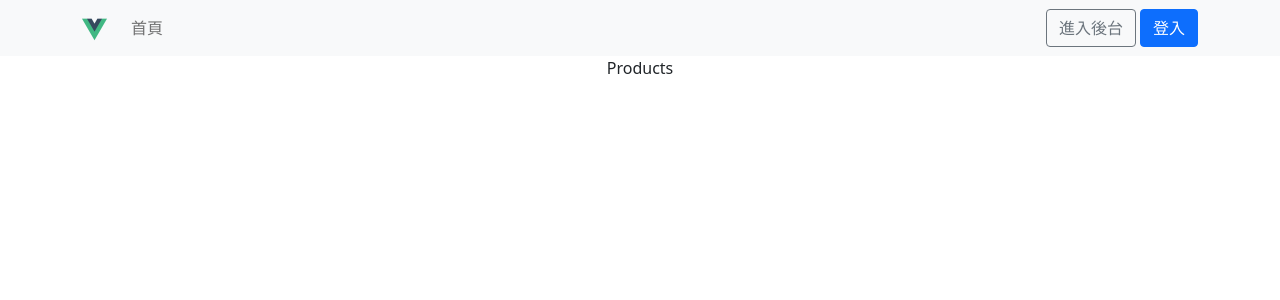
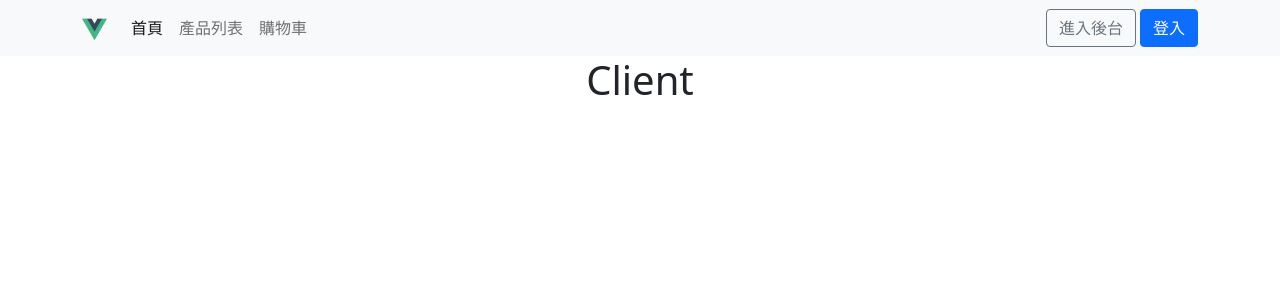
Before and after one commit to ken888686/hex-vue-router, a Vue app: page / in a window 1280 px wide. Shown: the top 300 px of the page. Built offline with nearby package versions, Linux system fonts and the light colour scheme; what vue-loading-overlay, vue3-cookies would draw is missing.

Commit message:
update client & admin pages

```diff
--- a/src/App.vue
+++ b/src/App.vue
@@ -12,6 +12,5 @@ export default {
   components: {
     Navbar,
   },
-  mounted() {},
 };
 </script>
--- a/src/components/Navbar.vue
+++ b/src/components/Navbar.vue
@@ -27,42 +27,83 @@
         id="navbarSupportedContent"
         class="collapse navbar-collapse"
       >
-        <ul class="navbar-nav me-auto mb-2 mb-lg-0">
+        <ul
+          v-if="$route.path.includes('admin')"
+          class="navbar-nav me-auto mb-2 mb-lg-0"
+        >
+          <!-- Admin -->
           <li class="nav-item">
             <router-link
               class="nav-link"
-              aria-current="page"
+              to="/admin"
+            >
+              首頁
+            </router-link>
+          </li>
+          <li class="nav-item">
+            <router-link
+              class="nav-link"
+              to="/admin/products"
+            >
+              商品列表
+            </router-link>
+          </li>
+          <li class="nav-item">
+            <router-link
+              class="nav-link"
+              to="/admin/orders"
+            >
+              訂單列表
+            </router-link>
+          </li>
+        </ul>
+        <ul
+          v-else
+          class="navbar-nav me-auto mb-2 mb-lg-0"
+        >
+          <!-- Client -->
+          <li class="nav-item">
+            <router-link
+              class="nav-link"
               to="/"
             >
               首頁
             </router-link>
           </li>
+          <li class="nav-item">
+            <router-link
+              class="nav-link"
+              to="/products"
+            >
+              產品列表
+            </router-link>
+          </li>
+          <li class="nav-item">
+            <router-link
+              class="nav-link"
+              to="/carts"
+            >
+              購物車
+            </router-link>
+          </li>
         </ul>
       </div>
-      <!-- <router-link
-        v-if="$route.path === '/'"
+      <router-link
+        v-if="$route.path.includes('admin')"
         type="button"
         class="btn btn-outline-secondary me-1"
-        to="/admin"
+        to="/"
       >
-        進入後台
-      </router-link> -->
+        進入前台
+      </router-link>
       <button
-        v-if="$route.path === '/'"
+        v-else
         type="button"
         class="btn btn-outline-secondary me-1"
         @click="checkLogin"
       >
         進入後台
       </button>
-      <router-link
-        v-else
-        type="button"
-        class="btn btn-outline-secondary me-1"
-        to="/"
-      >
-        進入前台
-      </router-link>
       <router-link
         v-if="!isLogin"
         to="/admin/login"
--- a/src/router/index.js
+++ b/src/router/index.js
@@ -7,7 +7,19 @@ const routes = [
     children: [
       {
         path: '',
+        component: () => import('@/views/Client/Index.vue'),
+      },
+      {
+        path: 'products',
         component: () => import('@/views/Client/Products.vue'),
+      },
+      {
+        path: 'product/:id',
+        component: () => import('@/views/Client/Product.vue'),
+      },
+      {
+        path: 'carts',
+        component: () => import('@/views/Client/Carts.vue'),
       },
     ],
   },
@@ -23,12 +35,21 @@ const routes = [
         path: 'login',
         component: () => import('@/views/Admin/Login.vue'),
       },
+      {
+        path: 'products',
+        component: () => import('@/views/Admin/Products.vue'),
+      },
+      {
+        path: 'orders',
+        component: () => import('@/views/Admin/Orders.vue'),
+      },
     ],
   },
 ];
 
 const router = createRouter({
   history: createWebHashHistory(),
+  linkExactActiveClass: 'active',
   routes,
 });
 
--- a/src/views/Admin/Login.vue
+++ b/src/views/Admin/Login.vue
@@ -93,7 +93,7 @@ export default {
     loginResult(success, message) {
       this.message = message;
       if (success) {
-        this.$router.push('/');
+        this.$router.push('/admin');
       } else {
         this.password = '';
       }
--- /dev/null
+++ b/src/views/Admin/Orders.vue
@@ -0,0 +1,3 @@
+<template>
+  <h1>Orders</h1>
+</template>
--- /dev/null
+++ b/src/views/Admin/Products.vue
@@ -0,0 +1 @@
+<template><h1>Products</h1></template>
--- /dev/null
+++ b/src/views/Client/Carts.vue
@@ -0,0 +1,3 @@
+<template>
+  <h1>Carts</h1>
+</template>
--- /dev/null
+++ b/src/views/Client/Index.vue
@@ -0,0 +1,3 @@
+<template>
+  <h1>Client</h1>
+</template>
--- /dev/null
+++ b/src/views/Client/Product.vue
@@ -0,0 +1,3 @@
+<template>
+  <h1>Product</h1>
+</template>
```
